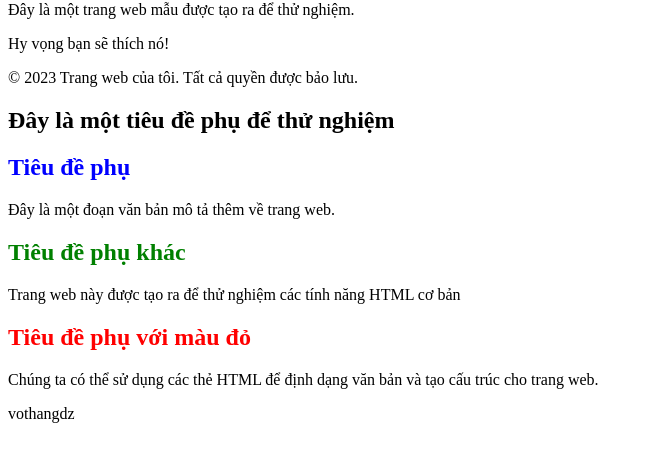
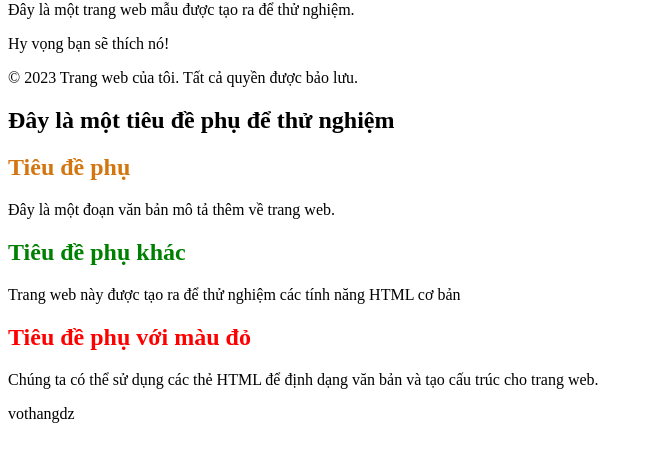
Before and after one commit to voothang/daan-1, a plain HTML site: page index.html in a window 1280 px wide. Shown: the part 137-598 px from the top of the page, without its empty margins (0-649 px from the left). Drawn offline with Linux system fonts and the light colour scheme.

Commit message:
Nội dung thay đổi

```diff
--- a/index.html
+++ b/index.html
@@ -23,7 +23,7 @@
     </script>
     <h2>
       Đây là một tiêu đề phụ để thử nghiệm
-      <h2 style="color: blue">Tiêu đề phụ</h2>
+      <h2 style="color: rgb(211, 117, 16)">Tiêu đề phụ</h2>
       <p>Đây là một đoạn văn bản mô tả thêm về trang web.</p>
 
       <h2 style="color: green">Tiêu đề phụ khác</h2>
```
